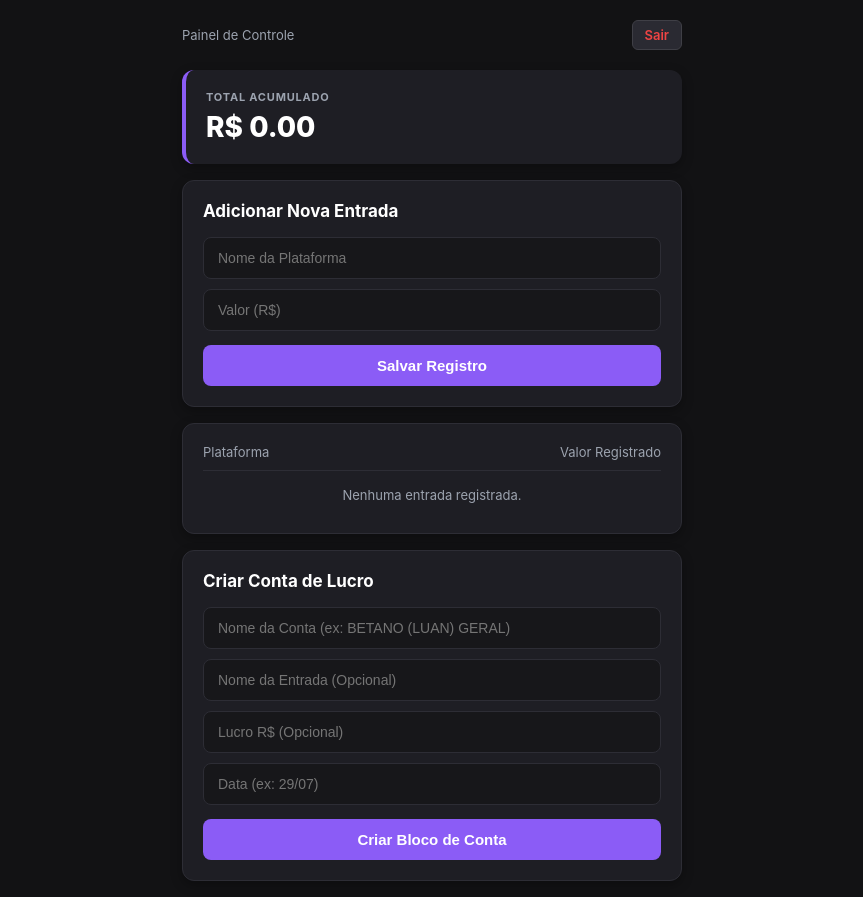
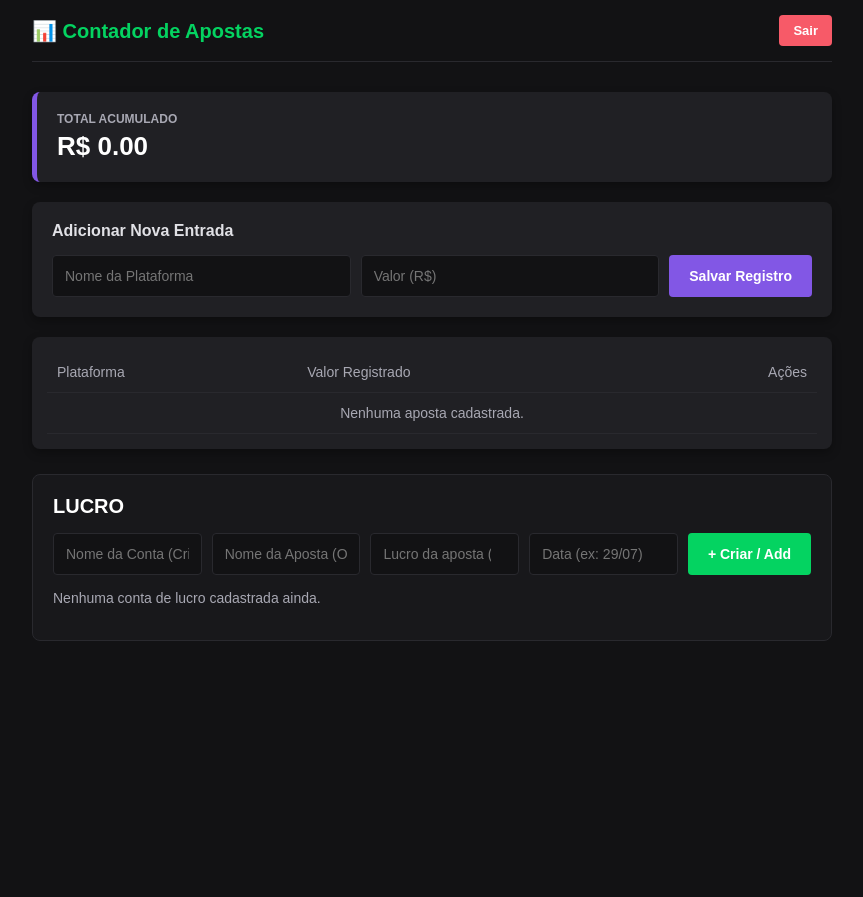
Before and after one commit to carlosxxrs/contador-apostas, a Flask app: page / in a window 1280 px wide. Shown: the whole page, without its empty margins (208-1071 px from the left). After the commit the page ends 641 px from the top, so only its background shows below. Run offline with Flask 3, Linux system fonts and the light colour scheme; the visitor is signed in with stand-in values (Sample User, id 1); data that the repository does not hold is empty.

Commit message:
Update index.html

```diff
--- a/templates/index.html
+++ b/templates/index.html
@@ -3,366 +3,205 @@
 <head>
     <meta charset="UTF-8">
     <meta name="viewport" content="width=device-width, initial-scale=1.0">
-    <title>Contador de Apostas</title>
+    <title>Painel - Gerenciador de Apostas</title>
     <style>
-        :root {
-            --bg-dark: #121214;
-            --card-bg: #1e1e24;
-            --input-bg: #17171a;
-            --accent-purple: #8b5cf6;
-            --accent-purple-hover: #7c3aed;
-            --accent-green: #00e676;
-            --accent-red: #ff4d4d;
-            --text-main: #ffffff;
-            --text-muted: #9ca3af;
-            --border-color: #2d2d35;
-        }
+        body { background-color: #121214; color: white; font-family: sans-serif; margin: 0; padding: 15px; display: flex; flex-direction: column; align-items: center; box-sizing: border-box; }
+        .container { width: 100%; max-width: 800px; margin-top: 10px; box-sizing: border-box; }
 
-        body {
-            font-family: -apple-system, BlinkMacSystemFont, "Segoe UI", Roboto, Helvetica, Arial, sans-serif;
-            background-color: var(--bg-dark);
-            color: var(--text-main);
-            margin: 0;
-            padding: 16px;
-            box-sizing: border-box;
-        }
+        .header { display: flex; justify-content: space-between; align-items: center; width: 100%; max-width: 800px; margin-bottom: 20px; border-bottom: 1px solid #29292e; padding-bottom: 15px; gap: 10px; }
+        .header h1 { margin: 0; font-size: 20px; color: #04d361; }
+        .btn-logout { background: #f75a68; color: white; border: none; padding: 8px 14px; border-radius: 4px; font-weight: bold; cursor: pointer; text-decoration: none; font-size: 13px; white-space: nowrap; }
 
-        .container {
-            max-width: 500px;
-            margin: 0 auto;
-            display: flex;
-            flex-direction: column;
-            gap: 16px;
-        }
+        .summary-card { background: #202024; padding: 20px; border-radius: 8px; box-shadow: 0 4px 10px rgba(0,0,0,0.3); margin-bottom: 20px; border-left: 5px solid #8257e5; box-sizing: border-box; }
+        .summary-card h3 { margin: 0 0 5px 0; color: #a8a8b3; font-size: 12px; text-transform: uppercase; }
+        .summary-card p { margin: 0; font-size: 26px; font-weight: bold; color: #ffffff; }
 
-        .header-top {
-            display: flex;
-            justify-content: space-between;
-            align-items: center;
-            padding: 4px 0;
-        }
+        .form-card { background: #202024; padding: 20px; border-radius: 8px; box-shadow: 0 4px 10px rgba(0,0,0,0.3); margin-bottom: 20px; box-sizing: border-box; }
+        .form-card h2 { margin-top: 0; font-size: 16px; margin-bottom: 15px; color: #e1e1e6; }
 
-        .btn-logout {
-            background-color: #2a2a32;
-            color: #ef4444;
-            border: 1px solid #3f3f46;
-            padding: 6px 12px;
-            border-radius: 6px;
-            text-decoration: none;
-            font-size: 13px;
-            font-weight: 600;
-        }
+        .form-inline { display: flex; gap: 10px; flex-direction: row; flex-wrap: wrap; }
+        .form-inline input { flex: 1; min-width: 120px; padding: 12px; border-radius: 4px; border: 1px solid #29292e; background: #121214; color: white; box-sizing: border-box; font-size: 14px; }
+        .btn-add { background: #8257e5; color: white; border: none; padding: 12px 20px; border-radius: 4px; font-weight: bold; cursor: pointer; font-size: 14px; white-space: nowrap; }
 
-        /* CARD DE TOTAL ACUMULADO */
-        .card-total {
-            background-color: var(--card-bg);
-            border-radius: 12px;
-            padding: 20px;
-            border-left: 4px solid var(--accent-purple);
-            box-shadow: 0 4px 12px rgba(0,0,0,0.3);
-        }
+        .table-card { background: #202024; padding: 15px; border-radius: 8px; box-shadow: 0 4px 10px rgba(0,0,0,0.3); width: 100%; box-sizing: border-box; overflow-x: auto; margin-bottom: 25px; }
+        table { width: 100%; border-collapse: collapse; text-align: left; min-width: 450px; }
+        th, td { padding: 12px 10px; border-bottom: 1px solid #29292e; vertical-align: middle; font-size: 14px; }
+        th { color: #a8a8b3; font-weight: normal; }
 
-        .card-total .title {
-            color: var(--text-muted);
-            font-size: 11px;
-            font-weight: 700;
-            letter-spacing: 0.8px;
-            text-transform: uppercase;
-            margin-bottom: 6px;
-        }
+        .value-view { display: flex; align-items: center; gap: 8px; color: #04d361; font-weight: bold; }
+        .btn-pencil { background: none; border: none; cursor: pointer; font-size: 14px; padding: 4px 8px; border-radius: 4px; background-color: #29292e; }
 
-        .card-total .value {
-            font-size: 28px;
-            font-weight: 800;
-            color: var(--text-main);
-        }
+        .edit-form { display: none; gap: 5px; align-items: center; }
+        .input-mini { width: 80px; padding: 6px; border-radius: 4px; border: 1px solid #29292e; background: #121214; color: #04d361; font-weight: bold; font-size: 14px; }
+        .btn-mini-save { background: #04d361; border: none; color: white; padding: 6px 10px; border-radius: 4px; cursor: pointer; font-size: 13px; font-weight: bold; }
+        .btn-delete { background: #f75a68; border: none; color: white; padding: 6px 10px; border-radius: 4px; cursor: pointer; font-size: 13px; }
 
-        /* CARDS PADRÃO DE FORMULÁRIO E LISTAGEM */
-        .card {
-            background-color: var(--card-bg);
-            border-radius: 12px;
-            padding: 20px;
-            box-shadow: 0 4px 12px rgba(0,0,0,0.3);
-            border: 1px solid var(--border-color);
-        }
+        /* BLOCO DE LUCRO DA CONTA */
+        .lucro-section { background: #18181b; border: 1px solid #29292e; padding: 20px; border-radius: 8px; box-sizing: border-box; margin-bottom: 20px; }
+        .lucro-section h2 { margin: 0 0 15px 0; font-size: 20px; color: #ffffff; }
 
-        .card-title {
-            font-size: 17px;
-            font-weight: 700;
-            margin-top: 0;
-            margin-bottom: 16px;
-            color: var(--text-main);
-            display: flex;
-            justify-content: space-between;
-            align-items: center;
-        }
+        .conta-box { background: #202024; border: 1px solid #29292e; border-radius: 6px; padding: 15px; margin-top: 15px; }
+        .conta-header { display: flex; justify-content: space-between; align-items: center; border-bottom: 1px solid #29292e; padding-bottom: 10px; margin-bottom: 10px; }
+        .conta-title { font-size: 18px; color: #ffffff; font-weight: bold; text-decoration: underline; }
+        .conta-total { color: #04d361; font-weight: bold; font-size: 16px; margin-top: 5px; }
 
-        .input-group {
-            display: flex;
-            flex-direction: column;
-            gap: 10px;
-            margin-bottom: 14px;
-        }
+        .form-lucro-conta { display: flex; gap: 8px; margin-bottom: 12px; background: #121214; padding: 10px; border-radius: 6px; border: 1px solid #29292e; flex-wrap: wrap; }
+        .form-lucro-conta input { flex: 1; min-width: 100px; padding: 8px; border-radius: 4px; border: 1px solid #29292e; background: #202024; color: white; font-size: 13px; }
 
-        input {
-            width: 100%;
-            background-color: var(--input-bg);
-            border: 1px solid var(--border-color);
-            color: var(--text-main);
-            padding: 12px 14px;
-            border-radius: 8px;
-            font-size: 14px;
-            box-sizing: border-box;
-            outline: none;
-        }
+        .lucro-item { display: flex; justify-content: space-between; align-items: center; padding: 8px 0; border-bottom: 1px dashed #29292e; font-size: 15px; }
+        .lucro-item-info { display: flex; gap: 8px; align-items: center; }
+        .data-tag { font-size: 11px; background: #29292e; color: #04d361; padding: 2px 6px; border-radius: 4px; font-weight: bold; }
 
-        input:focus {
-            border-color: var(--accent-purple);
-        }
+        .btn-limpar { background: #323238; color: #a8a8b3; border: none; padding: 6px 10px; border-radius: 4px; cursor: pointer; font-size: 12px; }
+        .btn-limpar:hover { background: #f75a68; color: white; }
 
-        .btn-purple {
-            width: 100%;
-            background-color: var(--accent-purple);
-            color: #ffffff;
-            border: none;
-            padding: 12px;
-            border-radius: 8px;
-            font-weight: 700;
-            font-size: 15px;
-            cursor: pointer;
-            transition: background 0.2s;
-        }
-
-        .btn-purple:hover {
-            background-color: var(--accent-purple-hover);
-        }
-
-        .btn-green {
-            width: 100%;
-            background-color: var(--accent-green);
-            color: #121214;
-            border: none;
-            padding: 10px;
-            border-radius: 8px;
-            font-weight: 700;
-            font-size: 14px;
-            cursor: pointer;
-        }
-
-        .btn-delete {
-            background-color: #2a2a32;
-            color: var(--text-muted);
-            border: 1px solid var(--border-color);
-            padding: 6px 10px;
-            border-radius: 6px;
-            font-size: 12px;
-            cursor: pointer;
-        }
-
-        /* TABELAS DE PLATAFORMAS / APOSTAS */
-        .table-header {
-            display: flex;
-            justify-content: space-between;
-            color: var(--text-muted);
-            font-size: 13px;
-            padding-bottom: 10px;
-            border-bottom: 1px solid var(--border-color);
-            margin-bottom: 6px;
-        }
-
-        .table-row {
-            display: flex;
-            justify-content: space-between;
-            align-items: center;
-            padding: 14px 0;
-            border-bottom: 1px solid rgba(255,255,255,0.05);
-        }
-
-        .table-row:last-child {
-            border-bottom: none;
-        }
-
-        .platform-name {
-            font-weight: 600;
-            font-size: 14px;
-            color: var(--text-main);
-            max-width: 60%;
-            word-break: break-word;
-        }
-
-        .platform-value {
-            color: var(--accent-green);
-            font-weight: 700;
-            font-size: 14px;
-            text-align: right;
-        }
-
-        .edit-icon {
-            background: none;
-            border: none;
-            cursor: pointer;
-            font-size: 14px;
-            padding: 2px 6px;
-            margin-left: 6px;
-        }
-
-        .date-badge {
-            background-color: rgba(0, 230, 118, 0.1);
-            color: var(--accent-green);
-            padding: 2px 6px;
-            border-radius: 4px;
-            font-size: 12px;
-            font-weight: 600;
-            margin-right: 6px;
-        }
-
-        .btn-remove-item {
-            background-color: #ef4444;
-            color: white;
-            border: none;
-            padding: 4px 8px;
-            border-radius: 4px;
-            font-size: 11px;
-            font-weight: 700;
-            cursor: pointer;
-        }
-
-        .total-green {
-            color: var(--accent-green);
-            font-weight: 700;
-            font-size: 14px;
-            margin-bottom: 12px;
-        }
-
-        .flash {
-            background-color: #ef4444;
-            color: white;
-            padding: 10px;
-            border-radius: 8px;
-            font-size: 13px;
-            text-align: center;
-            margin-bottom: 10px;
+        @media (max-width: 600px) {
+            .form-inline, .form-lucro-conta { flex-direction: column; gap: 10px; }
+            .form-inline input, .form-lucro-conta input { width: 100%; }
+            .btn-add { width: 100%; padding: 12px; }
         }
     </style>
 </head>
 <body>
 
-    <div class="container">
-
-        <div class="header-top">
-            <span style="color: var(--text-muted); font-size: 13px;">Painel de Controle</span>
+    <div class="header">
+        <h1>📊 Contador de Apostas</h1>
         <a href="/logout" class="btn-logout">Sair</a>
     </div>
 
-        {% with messages = get_flashed_messages(with_categories=true) %}
-          {% if messages %}
-            {% for category, message in messages %}
-              <div class="flash">{{ message }}</div>
-            {% endfor %}
-          {% endif %}
-        {% endwith %}
-
-        <!-- CARD 1: TOTAL ACUMULADO -->
-        <div class="card-total">
-            <div class="title">Total Acumulado</div>
-            <div class="value">R$ {{ "%.2f"|format(total) }}</div>
+    <div class="container">
+        <!-- Card Superior -->
+        <div class="summary-card">
+            <h3>TOTAL ACUMULADO</h3>
+            <p>R$ {{ "%.2f"|format(total) }}</p>
         </div>
 
-        <!-- CARD 2: ADICIONAR NOVA ENTRADA -->
-        <div class="card">
-            <h3 class="card-title">Adicionar Nova Entrada</h3>
-            <form action="/adicionar_aposta" method="POST">
-                <div class="input-group">
+        <div class="form-card">
+            <h2>Adicionar Nova Entrada</h2>
+            <form class="form-inline" method="POST" action="/adicionar_aposta">
                 <input type="text" name="casa" placeholder="Nome da Plataforma" required>
                 <input type="number" step="0.01" name="valor" placeholder="Valor (R$)" required>
-                </div>
-                <button type="submit" class="btn-purple">Salvar Registro</button>
+                <button type="submit" class="btn-add">Salvar Registro</button>
             </form>
         </div>
 
-        <!-- CARD 3: LISTAGEM DE PLATAFORMAS -->
-        <div class="card">
-            <div class="table-header">
-                <span>Plataforma</span>
-                <span>Valor Registrado</span>
+        <!-- Tabela Principal -->
+        <div class="table-card">
+            <table>
+                <thead>
+                    <tr>
+                        <th>Plataforma</th>
+                        <th>Valor Registrado</th>
+                        <th style="text-align: right;">Ações</th>
+                    </tr>
+                </thead>
+                <tbody>
+                    {% if apostas %}
+                        {% for aposta in apostas %}
+                            <tr>
+                                <td>{{ aposta.casa }}</td>
+                                <td>
+                                    <div id="view-{{ aposta.id }}" class="value-view">
+                                        <span>R$ {{ "%.2f"|format(aposta.valor) }}</span>
+                                        <button class="btn-pencil" onclick="habilitarEdicao('{{ aposta.id }}')">✏️</button>
+                                    </div>
+                                    <form id="form-{{ aposta.id }}" class="edit-form" method="POST" action="/editar_aposta/{{ aposta.id }}">
+                                        <input type="number" step="0.01" name="novo_valor" class="input-mini" value="{{ "%.2f"|format(aposta.valor) }}" required>
+                                        <button type="submit" class="btn-mini-save">✓</button>
+                                    </form>
+                                </td>
+                                <td style="text-align: right;">
+                                    <form method="POST" action="/deletar_aposta/{{ aposta.id }}" style="display:inline;" onsubmit="return confirm('Deseja mesmo remover?');">
+                                        <button type="submit" class="btn-delete">Remover</button>
+                                    </form>
+                                </td>
+                            </tr>
+                        {% endfor %}
+                    {% else %}
+                        <tr><td colspan="3" style="text-align:center; color:#a8a8b3;">Nenhuma aposta cadastrada.</td></tr>
+                    {% endif %}
+                </tbody>
+            </table>
         </div>
 
-            {% for aposta in apostas %}
-            <div class="table-row">
-                <div class="platform-name">{{ aposta.casa }}</div>
-                <div style="display: flex; align-items: center; gap: 8px;">
-                    <div class="platform-value">R$<br>{{ "%.2f"|format(aposta.valor) }}</div>
-                    <form action="/deletar_aposta/{{ aposta.id }}" method="POST" style="margin:0;">
-                        <button type="submit" class="edit-icon" title="Excluir">✏️</button>
+        <!-- BLOCO DE LUCRO POR CONTA -->
+        <div class="lucro-section">
+            <h2>LUCRO</h2>
+
+            <!-- Criar Nova Conta -->
+            <form class="form-inline" method="POST" action="/criar_conta_lucro">
+                <input type="text" name="nome_conta" placeholder="Nome da Conta (Criar nova conta)" required>
+                <input type="text" name="nome_aposta" placeholder="Nome da Aposta (Opcional)">
+                <input type="number" step="0.01" name="valor_lucro" placeholder="Lucro da aposta (R$)">
+                <input type="text" name="data_registro" placeholder="Data (ex: 29/07)">
+                <button type="submit" class="btn-add" style="background: #04d361;">+ Criar / Add</button>
             </form>
+
+            <!-- Exibição de cada Conta cadastrada separadamente -->
+            {% if contas_lucro %}
+                {% for nome_conta, dados in contas_lucro.items() %}
+                    <div class="conta-box">
+                        <div class="conta-header">
+                            <div>
+                                <div class="conta-title">{{ nome_conta }}</div>
+                                <div class="conta-total">TOTAL = R$ {{ "%.2f"|format(dados.total) }} de lucro</div>
                             </div>
-            </div>
-            {% else %}
-            <div style="color: var(--text-muted); font-size: 13px; text-align: center; padding: 10px 0;">
-                Nenhuma entrada registrada.
-            </div>
-            {% endfor %}
-        </div>
-
-        <!-- CARD 4: CRIAR NOVA CONTA DE LUCRO -->
-        <div class="card">
-            <h3 class="card-title">Criar Conta de Lucro</h3>
-            <form action="/criar_conta_lucro" method="POST">
-                <div class="input-group">
-                    <input type="text" name="nome_conta" placeholder="Nome da Conta (ex: BETANO (LUAN) GERAL)" required>
-                    <input type="text" name="nome_aposta" placeholder="Nome da Entrada (Opcional)">
-                    <input type="number" step="0.01" name="valor_lucro" placeholder="Lucro R$ (Opcional)">
-                    <input type="text" name="data_registro" placeholder="Data (ex: 29/07)">
-                </div>
-                <button type="submit" class="btn-purple">Criar Bloco de Conta</button>
+                            <form method="POST" action="/limpar_conta_lucro" onsubmit="return confirm('Excluir toda a conta {{ nome_conta }}?');">
+                                <input type="hidden" name="nome_conta" value="{{ nome_conta }}">
+                                <button type="submit" class="btn-limpar">🗑️ Apagar Conta</button>
                             </form>
                         </div>
 
-        <!-- CARDS DE CONTAS DE LUCRO REGISTRADAS -->
-        {% for conta, dados in contas_lucro.items() %}
-        <div class="card">
-            <div class="card-title">
-                <u style="text-underline-offset: 4px;">{{ conta }}</u>
-                <form action="/limpar_conta_lucro" method="POST" style="margin:0;">
-                    <input type="hidden" name="nome_conta" value="{{ conta }}">
-                    <button type="submit" class="btn-delete">🗑️ Apagar Conta</button>
-                </form>
-            </div>
-
-            <div class="total-green">
-                TOTAL = R$ {{ "%.2f"|format(dados.total) }} de lucro
-            </div>
-
-            <!-- FORMULÁRIO DENTRO DA CONTA -->
-            <form action="/adicionar_lucro_direto" method="POST" style="margin-bottom: 16px;">
-                <input type="hidden" name="nome_conta" value="{{ conta }}">
-                <div class="input-group">
+                        <!-- Opção de Adicionar Lucro Direto na Conta -->
+                        <form class="form-lucro-conta" method="POST" action="/adicionar_lucro_direto">
+                            <input type="hidden" name="nome_conta" value="{{ nome_conta }}">
                             <input type="text" name="nome_aposta" placeholder="Nome da Aposta" required>
                             <input type="number" step="0.01" name="valor_lucro" placeholder="Lucro (R$)" required>
                             <input type="text" name="data_registro" placeholder="Data (ex: 29/07)">
-                </div>
-                <button type="submit" class="btn-green">+ Add Lucro</button>
+                            <button type="submit" class="btn-add" style="background: #04d361; padding: 8px 14px; font-size: 13px;">+ Add Lucro</button>
                         </form>
 
-            <!-- ITENS DA CONTA -->
+                        <!-- Lista dos Lucros dessa conta -->
                         {% for item in dados.itens %}
-            <div class="table-row">
-                <div style="font-size: 13px; font-weight: 700;">
-                    <span class="date-badge">[{{ item.data_registro }}]</span>
-                    {{ item.nome_aposta }} =
+                            <div class="lucro-item">
+                                <div id="lucro-view-{{ item.id }}" class="lucro-item-info">
+                                    {% if item.data_registro %}
+                                        <span class="data-tag">[{{ item.data_registro }}]</span>
+                                    {% endif %}
+                                    <span><strong>{{ item.nome_aposta }}</strong> = <span style="color:#04d361;">R$ {{ "%.2f"|format(item.valor_lucro) }}</span></span>
+                                    <button class="btn-pencil" onclick="habilitarEdicaoLucro('{{ item.id }}')">✏️</button>
                                 </div>
-                <div style="display: flex; align-items: center; gap: 8px;">
-                    <span class="platform-value">R$ {{ "%.2f"|format(item.valor_lucro) }}</span>
-                    <form action="/deletar_lucro/{{ item.id }}" method="POST" style="margin:0;">
-                        <button type="submit" class="btn-remove-item">Remover</button>
+
+                                <form id="lucro-form-{{ item.id }}" class="edit-form" method="POST" action="/editar_lucro/{{ item.id }}">
+                                    <input type="text" name="novo_nome_aposta" class="input-mini" style="width:100px; color:white;" value="{{ item.nome_aposta }}" required>
+                                    <input type="number" step="0.01" name="novo_valor_lucro" class="input-mini" value="{{ "%.2f"|format(item.valor_lucro) }}" required>
+                                    <input type="text" name="nova_data_registro" class="input-mini" style="width:70px; color:#a8a8b3;" value="{{ item.data_registro or '' }}" placeholder="Data">
+                                    <button type="submit" class="btn-mini-save">✓</button>
                                 </form>
-                </div>
+
+                                <form method="POST" action="/deletar_lucro/{{ item.id }}" style="display:inline;">
+                                    <button type="submit" class="btn-delete" style="padding: 4px 8px;">Remover</button>
+                                </form>
                             </div>
                         {% endfor %}
                     </div>
                 {% endfor %}
+            {% else %}
+                <p style="color: #a8a8b3; margin-top: 15px; font-size: 14px;">Nenhuma conta de lucro cadastrada ainda.</p>
+            {% endif %}
+        </div>
 
     </div>
 
+    <script>
+        function habilitarEdicao(id) {
+            document.getElementById('view-' + id).style.display = 'none';
+            document.getElementById('form-' + id).style.display = 'flex';
+        }
+        function habilitarEdicaoLucro(id) {
+            document.getElementById('lucro-view-' + id).style.display = 'none';
+            document.getElementById('lucro-form-' + id).style.display = 'flex';
+        }
+    </script>
 </body>
 </html>
```
Lines whose indentation alone changed are shown as unchanged.
